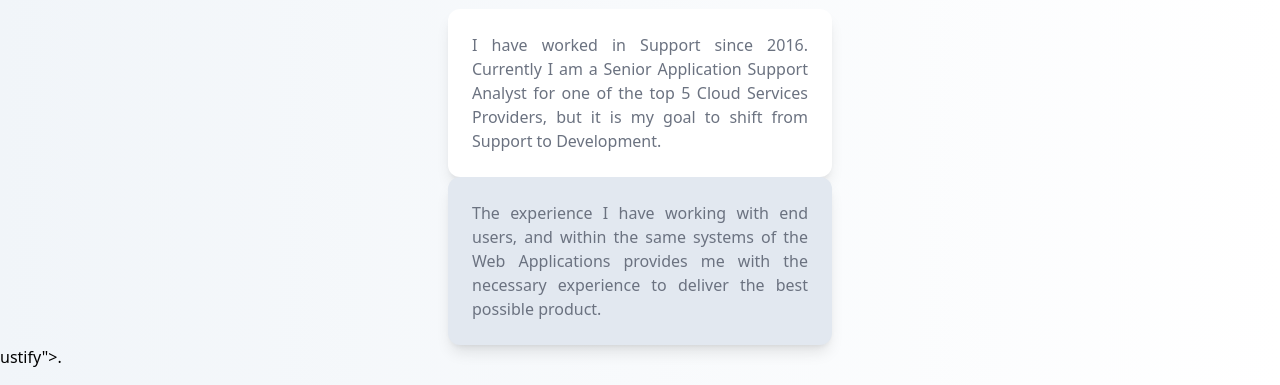
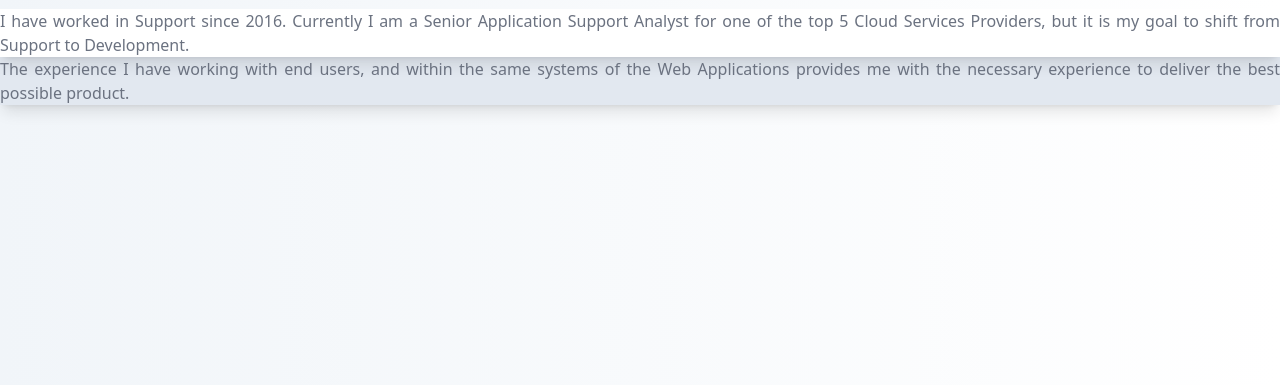
Before and after one commit to Davicious27/Portfolio-with-Tailwind, a plain HTML site: page Index.html in a window 1280 px wide. Shown: the part 415-800 px from the top of the page. Drawn offline with nearby package versions, Linux system fonts and the light colour scheme.

Commit message:
No adaptative formating

```diff
--- a/Index.html
+++ b/Index.html
@@ -13,11 +13,14 @@
         <section>
             <img src="https://image.freepik.com/free-vector/support-call-centre-composition-with-doodle-images-people-with-gadgets_1284-29966.jpg" class="object-fill h-72 w-screen shadow-md shadow-sky-800">
         </section>
-        <section class="grid-cols-1 grid-rows-3">
+        <section class="grid-cols-3 grid-rows-1 justify-evenly">
             <h1 class="text-center text-4xl my-3 text-sky-800 font-semibold bg-slate-100 bg-contain h-12 w-screen rounded-full">Past experience</h1>
-            <p class="p-6 max-w-sm mx-auto bg-white rounded-xl shadow-lg flex items-center space-x-4 text-gray-500 text-justify">I have worked in Support since 2016. Currently I am a Senior Application Support Analyst for one of the top 5 Cloud Services Providers, but it is my goal to shift from Support to Development.</p>
-            <p class="p-6 max-w-sm mx-auto bg-slate-200 rounded-xl shadow-lg flex items-center space-x-4 text-gray-500 text-justify">The experience I have working with end users, and within the same systems of the Web Applications provides me with the necessary experience to deliver the best possible product.</p>
-            ustify">.</p>
+            <section class="flex items-start">
+             <p class="bg-white shadow-lg flex space-x-4 text-gray-500 text-justify">I have worked in Support since 2016. Currently I am a Senior Application Support Analyst for one of the top 5 Cloud Services Providers, but it is my goal to shift from Support to Development.</p>
+            </section>
+            <section>
+             <p class="bg-slate-200 shadow-lg flex space-x-4 text-gray-500 text-justify">The experience I have working with end users, and within the same systems of the Web Applications provides me with the necessary experience to deliver the best possible product.</p>
+            </section>
         </section>
     </body>
 </html>
```
